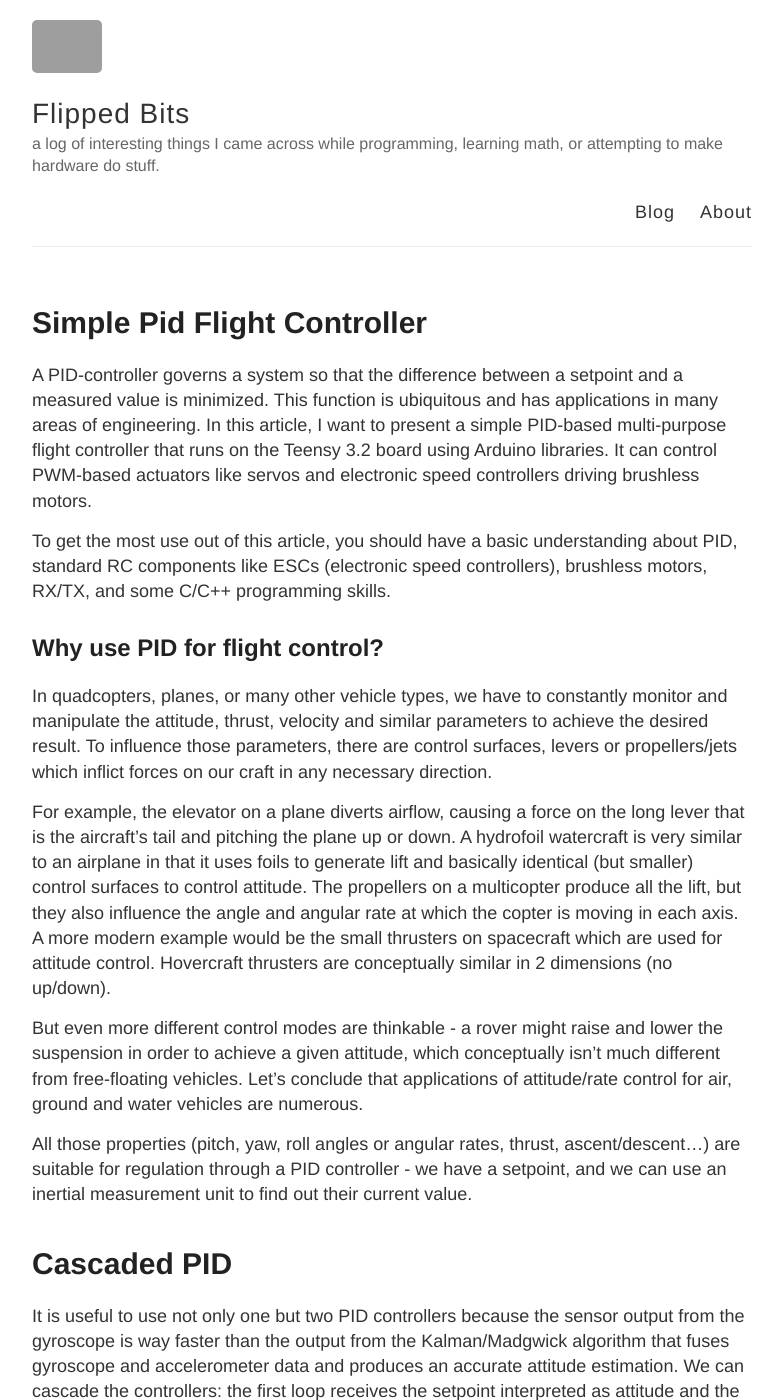
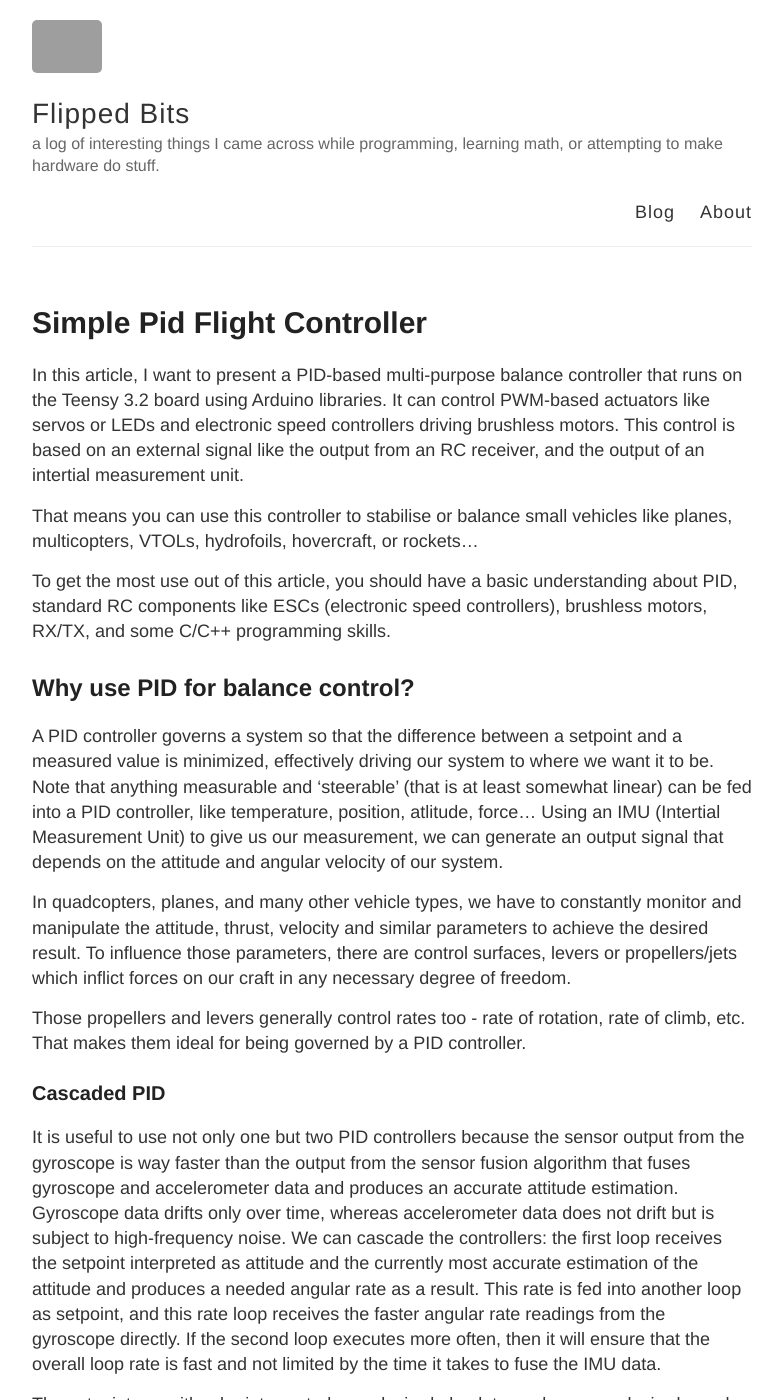
Before and after one commit to barafael/barafael.github.io, a Jekyll site: the page built from _posts/2017-11-05-Simple-PID-flight-controller.md, in a window 1280 px wide and 1400 px high. Shown: the whole window, without its empty margins (248-1031 px from the left). Built offline with Jekyll 4.4.1, drawn with Linux system fonts in a browser that asks for light colours; our own code applies the rules of GitHub Pages for plain Markdown files; some of the changed text lies outside the part shown; grey boxes are pictures that could not be loaded.

Commit message:
bring the PID post up to date

````diff
--- a/_posts/2017-11-05-Simple-PID-flight-controller.md
+++ b/_posts/2017-11-05-Simple-PID-flight-controller.md
@@ -1,58 +1,50 @@
-A PID-controller governs a system so that the difference between a setpoint
-and a measured value is minimized. This function is ubiquitous and has
-applications in many areas of engineering. In this article, I want to present a
-simple PID-based multi-purpose flight controller that runs on the Teensy 3.2
-board using Arduino libraries. It can control PWM-based actuators like servos
-and electronic speed controllers driving brushless motors.
+In this article, I want to present a PID-based multi-purpose balance controller
+that runs on the Teensy 3.2 board using Arduino libraries. It can control
+PWM-based actuators like servos or LEDs and electronic speed controllers
+driving brushless motors. This control is based on an external signal like the
+output from an RC receiver, and the output of an intertial measurement unit.
+
+That means you can use this controller to stabilise or balance small vehicles
+like planes, multicopters, VTOLs, hydrofoils, hovercraft, or rockets...
 
 To get the most use out of this article, you should have a basic understanding
 about PID, standard RC components like ESCs (electronic speed controllers),
 brushless motors, RX/TX, and some C/C++ programming skills.
 
-## Why use PID for flight control?
+## Why use PID for balance control?
 
-In quadcopters, planes, or many other vehicle types, we have to constantly
+A PID controller governs a system so that the difference between a setpoint and
+a measured value is minimized, effectively driving our system to where we want
+it to be. Note that anything measurable and 'steerable' (that is at least
+somewhat linear) can be fed into a PID controller, like temperature, position,
+atlitude, force... Using an IMU (Intertial Measurement Unit) to give us our
+measurement, we can generate an output signal that depends on the attitude and
+angular velocity of our system.
+
+In quadcopters, planes, and many other vehicle types, we have to constantly
 monitor and manipulate the attitude, thrust, velocity and similar parameters to
 achieve the desired result. To influence those parameters, there are control
 surfaces, levers or propellers/jets which inflict forces on our craft in any
-necessary direction.
+necessary degree of freedom.
 
-For example, the elevator on a plane diverts airflow, causing a force on the
-long lever that is the aircraft's tail and pitching the plane up or down. A
-hydrofoil watercraft is very similar to an airplane in that it uses foils to
-generate lift and basically identical (but smaller) control surfaces to control
-attitude. The propellers on a multicopter produce all the lift, but they also
-influence the angle and angular rate at which the copter is moving in each
-axis. A more modern example would be the small thrusters on spacecraft
-which are used for attitude control. Hovercraft thrusters are conceptually
-similar in 2 dimensions (no up/down).
+Those propellers and levers generally control rates too - rate of rotation,
+rate of climb, etc. That makes them ideal for being governed by a PID
+controller.
 
-But even more different control modes are thinkable - a rover might raise and
-lower the suspension in order to achieve a given attitude, which conceptually
-isn't much different from free-floating vehicles. Let's conclude that
-applications of attitude/rate control for air, ground and water vehicles are
-numerous.
-
-All those properties (pitch, yaw, roll angles or angular rates, thrust,
-ascent/descent...) are suitable for regulation through a PID controller - we
-have a setpoint, and we can use an inertial measurement unit to find out their
-current value.
-
-
-# Cascaded PID
+### Cascaded PID
 
 It is useful to use not only one but two PID controllers because the sensor
-output from the gyroscope is way faster than the output from the
-Kalman/Madgwick algorithm that fuses gyroscope and accelerometer data and
-produces an accurate attitude estimation. We can cascade the controllers: the
-first loop receives the setpoint interpreted as attitude and the currently
-most accurate estimation of the attitude and produces a needed angular rate as
-a result. This rate is fed into another loop as setpoint, and this rate loop
-receives the faster angular rate readings from the gyroscope directly. If the
-second loop executes more often, then it will ensure that the overall loop rate
-is fast and not limited by the time it takes to fuse the IMU data. Gyroscope
-data drifts only over time, whereas accelerometer data does not drift but is
-subject to high-frequency noise.
+output from the gyroscope is way faster than the output from the sensor fusion
+algorithm that fuses gyroscope and accelerometer data and produces an accurate
+attitude estimation. Gyroscope data drifts only over time, whereas
+accelerometer data does not drift but is subject to high-frequency noise. We
+can cascade the controllers: the first loop receives the setpoint interpreted
+as attitude and the currently most accurate estimation of the attitude and
+produces a needed angular rate as a result. This rate is fed into another loop
+as setpoint, and this rate loop receives the faster angular rate readings from
+the gyroscope directly. If the second loop executes more often, then it will
+ensure that the overall loop rate is fast and not limited by the time it takes
+to fuse the IMU data.
 
 The setpoint can either be interpreted as a desired absolute angle or as a
 desired angular rate. In the first case, the PID controller will attempt to
@@ -76,35 +68,39 @@ internal voltage regulator.
 
 As IMU sensor, I am using the widely available and familiar MPU6050. This
 sensor offers measurement of absolute orientation as well as angular rates from
-the gyroscope and provides data moderately quickly using the I2C protocol. I
-chose this sensor because it is initially very simple, but I would like to use
-one of the newer Invensense sensors (ICM-20608) and implement my own
-Kalman/Madgwick filter at some point.
+the gyroscope and provides data moderately quickly using the I2C protocol.
+I am also evaluating
+[Kris Winers SENtral-based 'Ultimate Fusion Solution'](https://www.tindie.com/products/onehorse/ultimate-sensor-fusion-solution/)
+which has proven to be extremely fast and accurate, if a bit expensive. I chose
+to let the sensors do their fusion for now because it is initially very simple,
+but I would like to use one of the newer Invensense sensors (ICM-20608,
+ICM-40602) and implement my own Kalman/Madgwick filter at some point.
 
 As basic peripheral hardware (actuators), any standard ESCs, servos and TX/RX
 combo using PPM should work.
 
-# Four simple steps to fun (and control)
+## Four simple steps
 
 Here are the steps that need to be done to stabilize and control:
 
 * Read input from the RC receiver
 * Read sensor values from IMU
 * Calculate PID response with those measurements as input
-* Write the result to the connected actuators
+* Write the result to the connected actuators, using predefined weights
 
-## Reading input from the receiver
+### Reading input from the receiver
 
 The receiver sends pulses of varying on-time corresponding to the stick
 positions to our board. Using interrupts, we can measure the duration between a
-rising flank and a falling flank of one signal, which should always be between
-1000us and 2000us (RC standard). We can simply hook an interrupt to each input
-pin, log the system time on a rising flank, and calculate duration in
-microseconds since rising flank when the signal is falling again. The code for
-this is in ```src/PWMReceiver.cpp```.
+rising edge and a falling edge of one signal, which should always be roughly
+between 1000us and 2000us (RC standard). We can simply hook an interrupt to
+each input pin, log the system time on a rising flank, and calculate the
+duration in microseconds since rising flank when the signal is falling again.
+The code for this is in ```src/PWMReceiver.cpp```. PPM, which is conceptually similar but needs only one wire, is also implemented in ```src/PPMReceiver.cpp```. All receiver interfaces should implement virtual functions in ```include/Receiver.h```.
 
+## Race Copters, Not Conditions
 The duration measurement from our interrupt routines is written each time the
-interrupt routine executes on a falling flank. That means, we have to be
+interrupt routine executes on a falling edge. That means, we have to be
 careful when reading those values! I used shared volatile variables which are
 written to by the interrupts to store the measurements. The main loop copies
 the data to variables which it can use undisturbed. This way, it is always
@@ -117,7 +113,7 @@ For a really good description on how to read RC receiver PPM output, look at
 [this excellent article by Ryan Boland](https://ryanboland.com/blog/reading-rc-receiver-values/).
 He explains it better than I will ever be able to - and with oscilloscope screenshots!
 
-## Read sensor values from IMU
+### Read sensor values from IMU
 
 To read the MPU6050, I 'adapted' large parts from
 [Jeff Rowbergs example code for his (unfortunately abandoned and a little outdated) project I2CDevLib](https://github.com/jrowberg/i2cdevlib/blob/master/Arduino/MPU6050/examples/MPU6050_DMP6/MPU6050_DMP6.ino).
@@ -125,18 +121,18 @@ I also added a function to request the raw gyro rate reading, which I found
 in [Joop Brokking's YMFC V2 source code](http://www.brokking.net/ymfc-3d_v2_main.html).
 His quadcopter firmware is a bit messy coding-wise but easy to understand and a
 good read if you are interested. His understanding of the topic is great and it
-shoes in his helpful youtube videos.
+shows in his helpful youtube videos.
 
-Sensor attitude data is read whenever the IMU signals that data is ready,
+DMP-infused attitude data is read whenever the IMU signals that data is ready,
 signalled by an interrupt. The gyroscope is read on every loop.
 
-## Calculate PID response
+### Calculate PID response
 
-This is where the magic happens, but this is actually very simple. The PID
+This is where the magic happens, but it is actually very simple. The PID
 algorithm in this discrete form (really the one everyone uses) is short and
 sweet, using the "poor man's derivative (-)" and the "poor man's integral (+)".
-The implementation of dual rates complicates things a bit but is useful in
-the long run.
+Some smoothing is applied to the D term (if enabled), but I am unsure if this
+is actually beneficial.
 
 I adapted some ideas presented in
 [Brett Beauregard's series "Improving the beginners PID"](http://brettbeauregard.com/blog/2011/04/improving-the-beginners-pid-introduction/)
@@ -144,24 +140,36 @@ I adapted some ideas presented in
 Eventually, PID coefficients will depend on the currently chosen mode (if I get
 to the implementation).
 
-## Write result to connected motors
+### Write result to connected actuators
 
-The output is finished. It only needs to be scaled a bit and then written out
-using the ``writeMicroseconds(int micros)`` method of the Arduino ``Servo``
-class.
+The output is basically finished. It only needs to be scaled a bit and then
+written out using the various output methods defined in
+```src/ESCOutput.cpp```, ```src/ServoOutput.cpp``` and
+```src/FastPWMOutput.cpp```.  Eventually, this will need more work: depending
+on the current flight mode, output mixer volumes will have to be chosen for
+each output channel. Possible parameters for the output channel mixers are
+throttle, roll/pitch/yaw attitude PID output, roll/pitch/yaw rate output,
+rate/stabilize mode, and even motor type (servo/ESC).
 
-Eventually, this will need more work: depending on the current flight mode,
-output mixer volumes will have to be chosen for each output channel. Possible
-parameters for the output channel mixers are throttle, roll/pitch/yaw attitude
-PID output, roll/pitch/yaw rate output, rate/stabilize mode, and even motor
-type (servo/ESC). More explanation on this in the next part.
+This is basically a Matrix-vector multiplication. Each output is the weighted
+sum of the RC inputs and the PID controlling values in each axis. Since we have 8 outputs and 8+3 (currently) values that influence them, there are 8 rows and 11 columns in our matrix.
+The input vector consists of 8 receiver inputs + 3 PID control values. The i-th
+row of the matrix consists of the weights for each output for the j-th control
+value.
+
+This is a bit complex, but essentially it allows us to say: "This output reacts to the throttle stick with a factor of 0.8, and to the yaw pid value with a factor of 0.1."
+Additionally, we can store a matrix for each flight mode, and transition from one matrix to the next smoothly while transitioning flight modes.
+
+Where is the catch? Well, none of this is implemented... The matrix multiplication part can be done in [under a microsecond(!) on the teensy 3.5](https://www.tindie.com/products/onehorse/ultimate-sensor-fusion-solution/) using the capabilities of the Cortex M4. That is an interesting challenge and I hope I will get to it.
+
+All of this depends on getting the PID and IMU and Output implementations to work with 16 bit fixed-point numbers, and never floats.
 
 ## Give me the Code!
 
-The code of the current implementation can be found at
+The code can be found at
 [https://github.com/barafael/raPID](https://github.com/barafael/raPID)
 
-# Further Ideas/Inspiration
+## Further Ideas/Inspiration
 
 I am thinking about allowing for several different flight/operation modes which
 consist mostly of a set of PID-coefficients and settings for mixers on each
````
